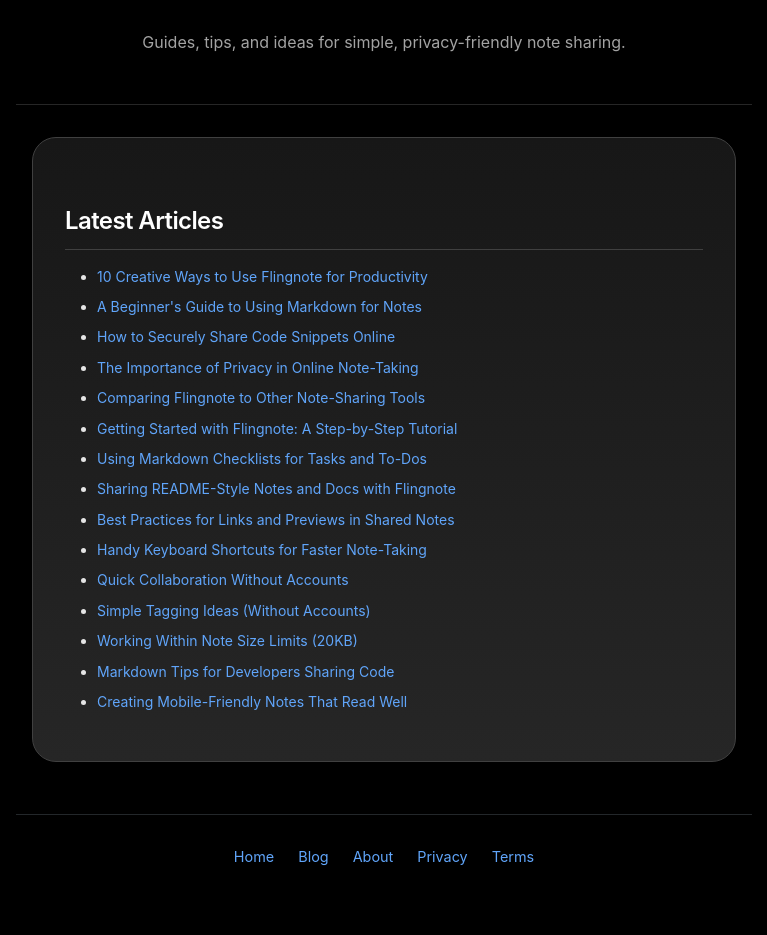
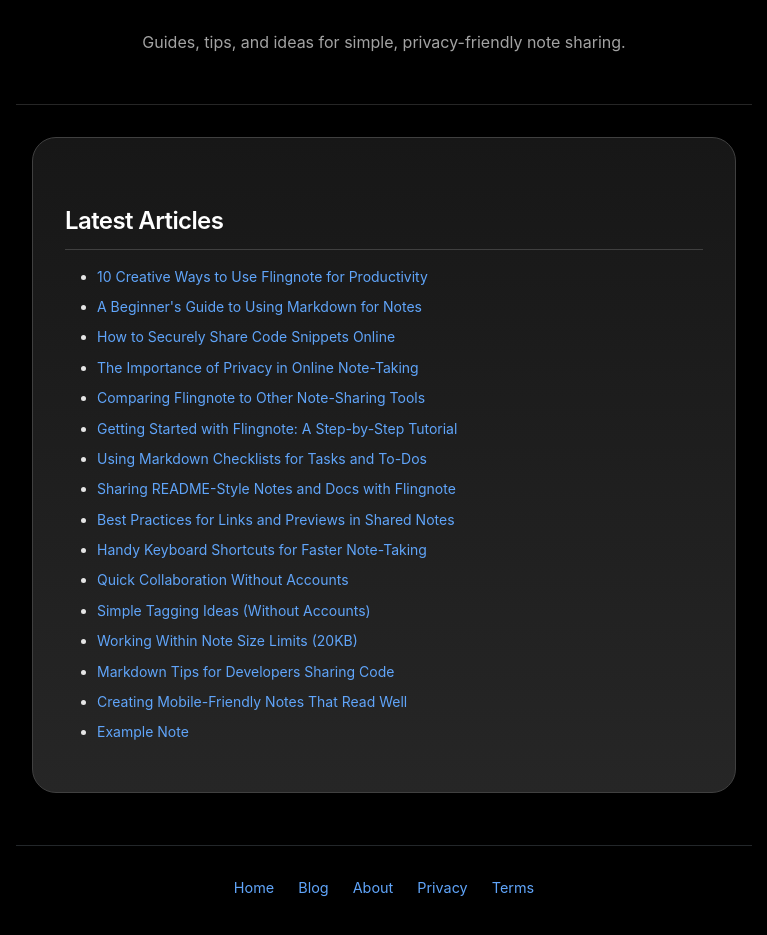
Before and after one commit to Cptbanana3000/justpaste, a website: page public/blog/index.html in a window 1280 px wide. Shown: the part 165-1100 px from the top of the page, without its empty margins (256-1023 px from the left). Drawn offline with Linux system fonts and the light colour scheme.

Commit message:
added example note

```diff
--- a/public/blog/index.html
+++ b/public/blog/index.html
@@ -34,6 +34,7 @@
           <li><a href="/blog/note-size-limits.html">Working Within Note Size Limits (20KB)</a></li>
           <li><a href="/blog/markdown-for-developers.html">Markdown Tips for Developers Sharing Code</a></li>
           <li><a href="/blog/mobile-friendly-notes.html">Creating Mobile-Friendly Notes That Read Well</a></li>
+          <li><a href="https://flingnote.click/6Rlu7s">Example Note</a></li>
         </ul>
       </div>
     </div>
```
